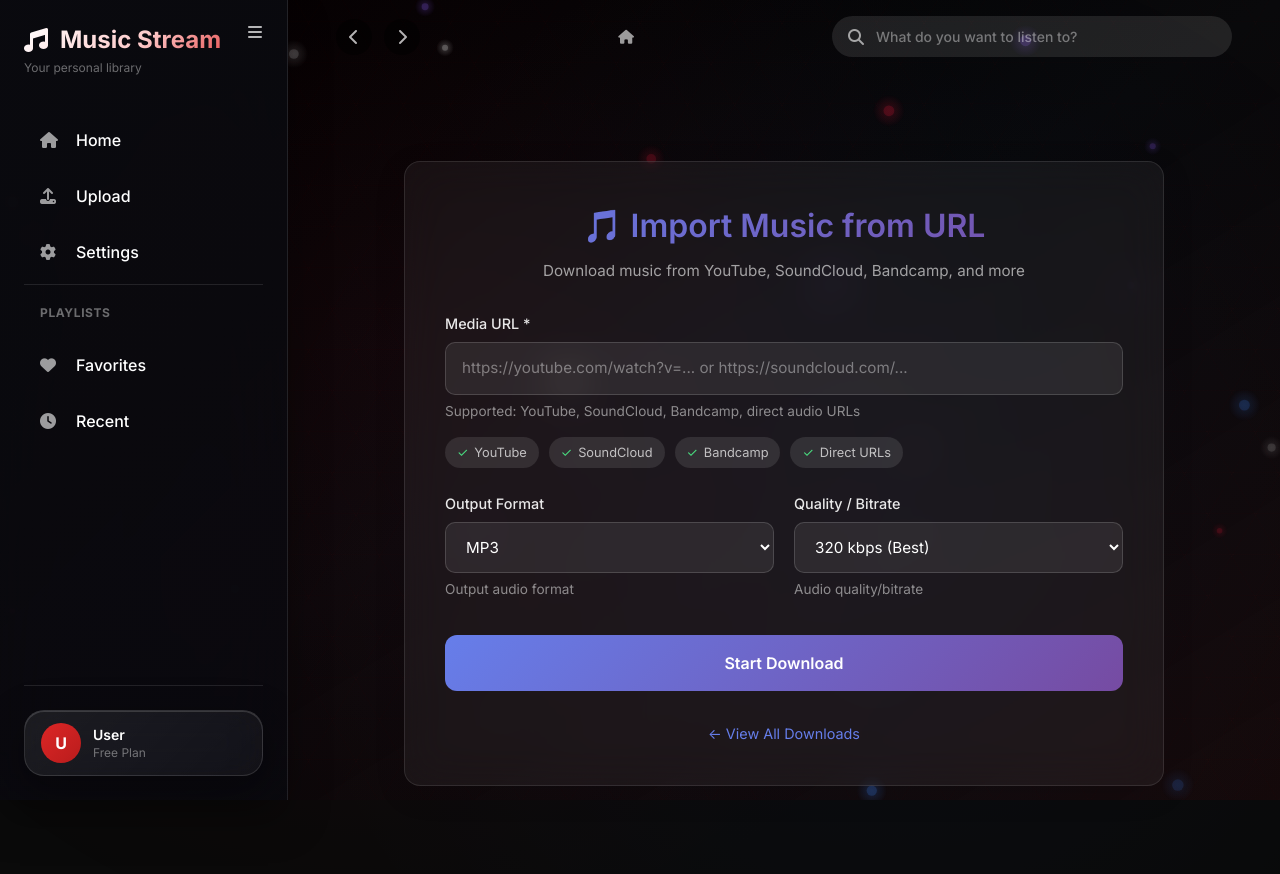
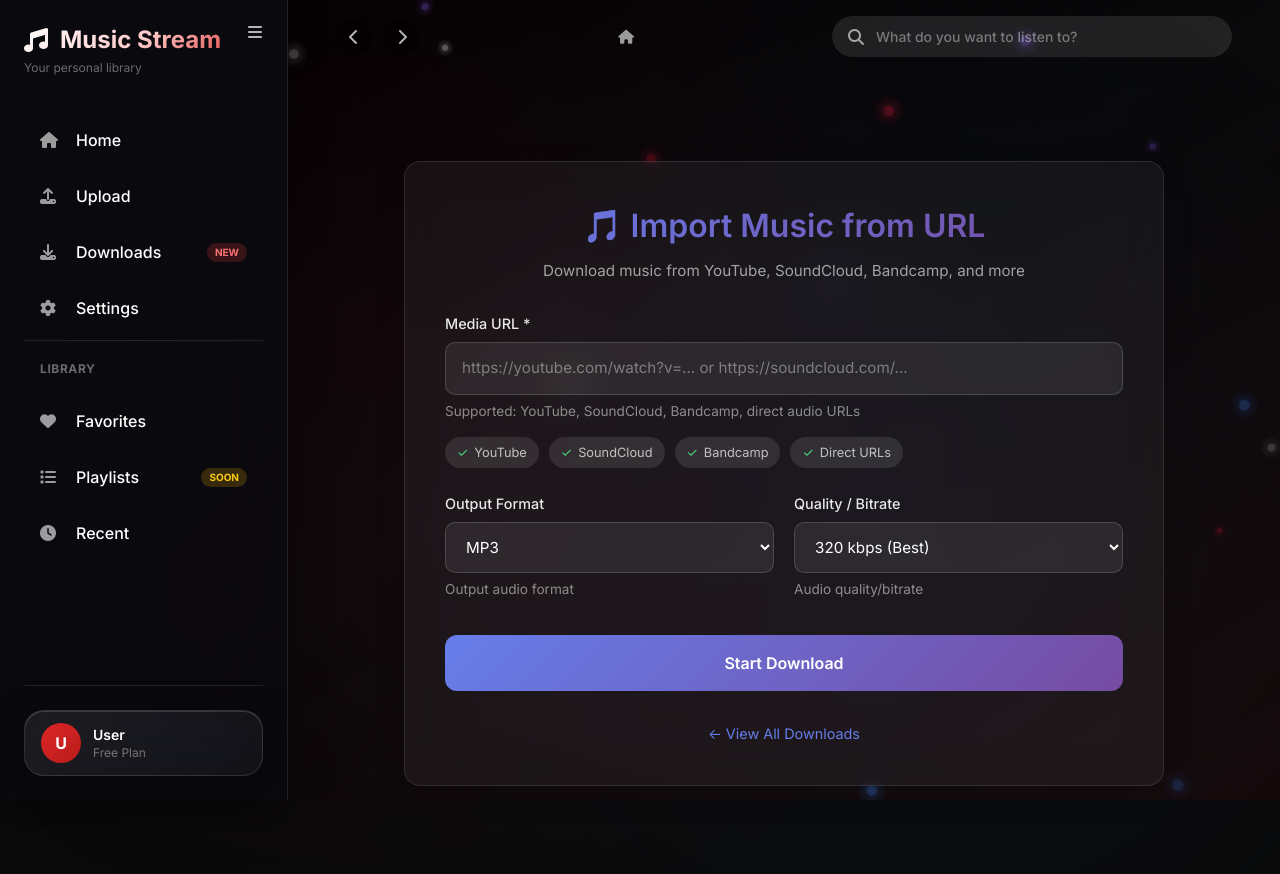
Before and after one commit to vitorpixel-6436/music-stream-app, a Django app: page /import/ in a window 1280 px wide. Run offline with Django 5.2, Linux system fonts and the light colour scheme; data comes from the database, SQL or seed files in the repository; data that the repository does not hold is empty; some libraries are stand-ins or nearby versions.

Commit message:
feat(ui): add Download Manager to navigation
- Add link in sidebar navigation
- New section for Import/Downloads
- Icon and label for easy access

```diff
--- a/music/templates/music/base.html
+++ b/music/templates/music/base.html
@@ -114,6 +114,13 @@
                     <span class="sidebar-text font-medium group-hover:text-red-400 transition-colors">Upload</span>
                 </a>
 
+                <!-- NEW: Download Manager -->
+                <a href="{% url 'music:download_manager' %}" class="flex items-center gap-4 px-4 py-3 rounded-2xl hover:bg-white/10 transition-all duration-300 group relative">
+                    <i class="fas fa-download sidebar-icon w-5 text-white/60 group-hover:text-red-400 transition-colors"></i>
+                    <span class="sidebar-text font-medium group-hover:text-red-400 transition-colors">Downloads</span>
+                    <span class="ml-auto text-[10px] bg-red-500/20 text-red-400 px-2 py-0.5 rounded-full font-bold">NEW</span>
+                </a>
+
                 <a href="/admin/" class="flex items-center gap-4 px-4 py-3 rounded-2xl hover:bg-white/10 transition-all duration-300 group">
                     <i class="fas fa-cog sidebar-icon w-5 text-white/60 group-hover:text-red-400 transition-colors"></i>
                     <span class="sidebar-text font-medium group-hover:text-red-400 transition-colors">Settings</span>
@@ -122,12 +129,18 @@
                 <div class="border-t border-white/10 my-4"></div>
 
                 <div class="px-4 py-3 space-y-1">
-                    <p class="sidebar-text text-xs font-bold uppercase tracking-wider text-white/40">Playlists</p>
+                    <p class="sidebar-text text-xs font-bold uppercase tracking-wider text-white/40">Library</p>
                 </div>
 
                 <a href="#" class="flex items-center gap-4 px-4 py-3 rounded-2xl hover:bg-white/10 transition-all duration-300 group">
                     <i class="fas fa-heart sidebar-icon w-5 text-white/60 group-hover:text-red-400 transition-colors"></i>
                     <span class="sidebar-text font-medium group-hover:text-red-400 transition-colors">Favorites</span>
+                </a>
+
+                <a href="#" class="flex items-center gap-4 px-4 py-3 rounded-2xl hover:bg-white/10 transition-all duration-300 group">
+                    <i class="fas fa-list sidebar-icon w-5 text-white/60 group-hover:text-red-400 transition-colors"></i>
+                    <span class="sidebar-text font-medium group-hover:text-red-400 transition-colors">Playlists</span>
+                    <span class="ml-auto text-[10px] bg-yellow-500/20 text-yellow-400 px-2 py-0.5 rounded-full font-bold">SOON</span>
                 </a>
 
                 <a href="#" class="flex items-center gap-4 px-4 py-3 rounded-2xl hover:bg-white/10 transition-all duration-300 group">
```
